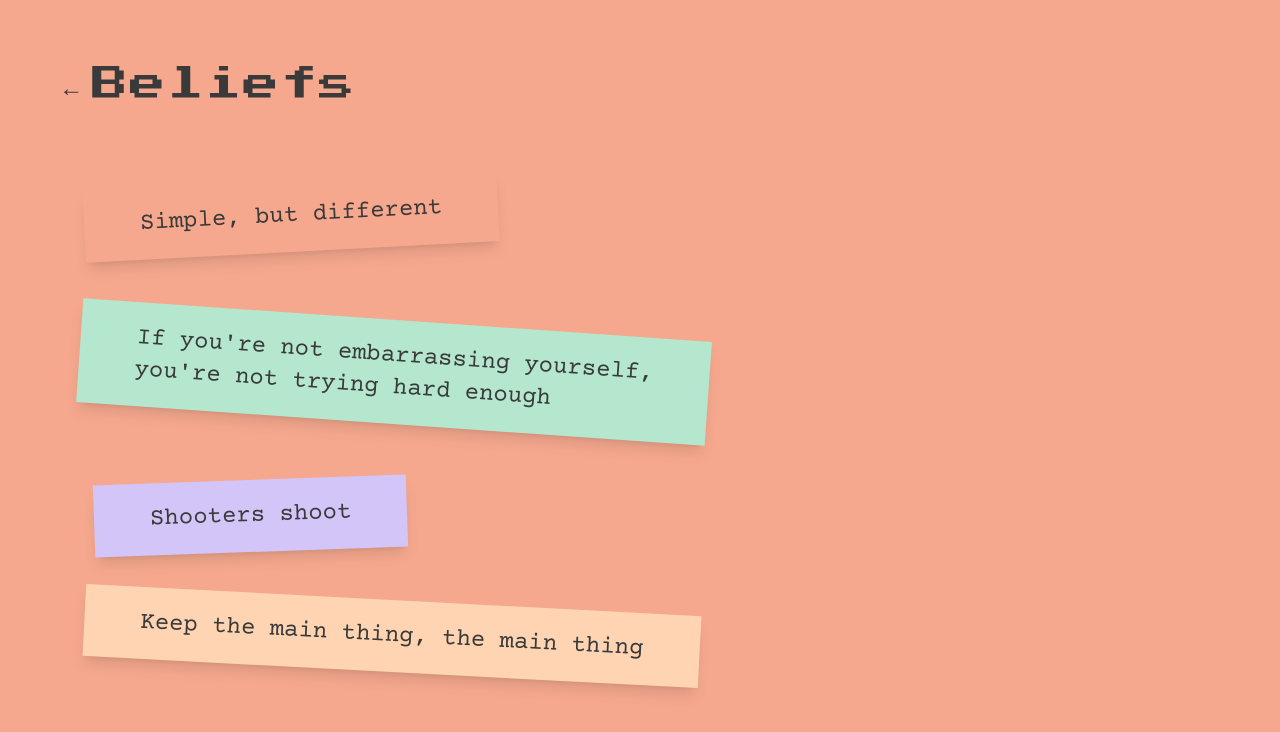
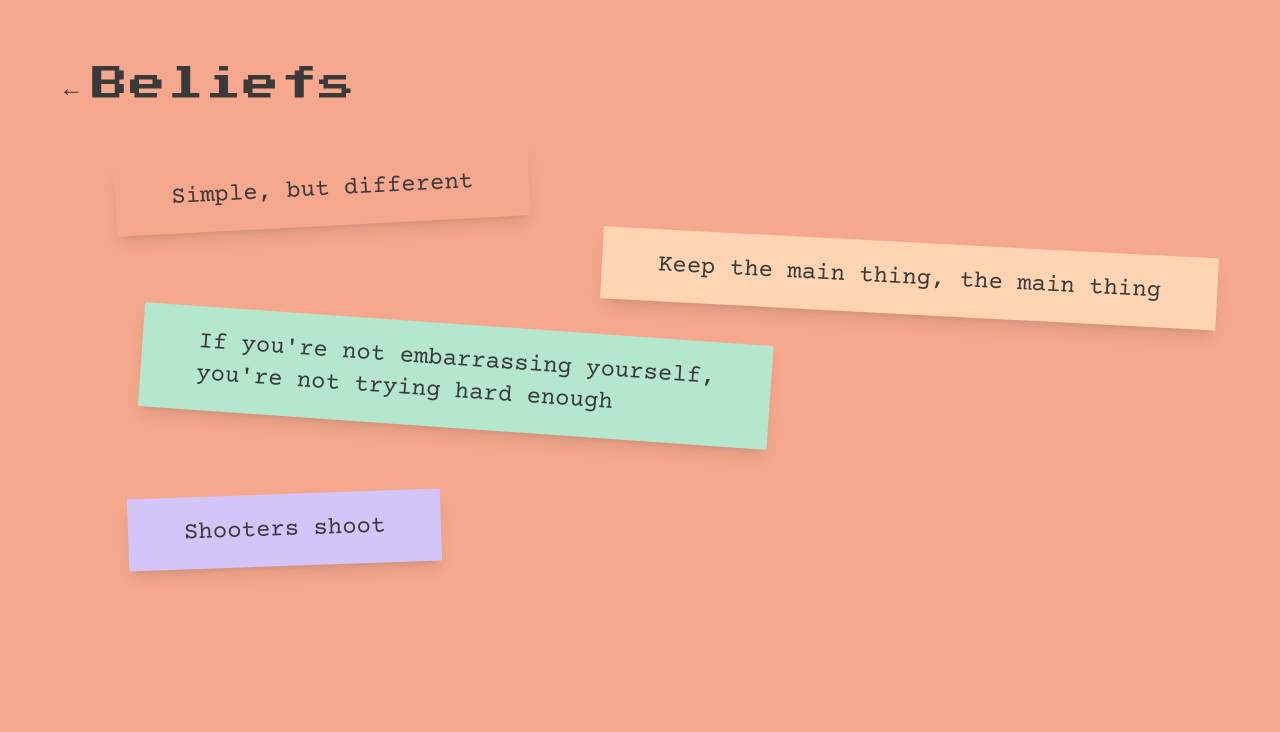
Before and after one commit to tateschwartz1-dotcom/website, a Next.js app in the folder tate_portfolio/nextjs_space/: page /beliefs in a window 1280 px wide. Shown: the top 732 px of the page. Built offline with nearby package versions, Linux system fonts and the light colour scheme.

Commit message:
Fix beliefs layout to fit all blocks on any screen size

```diff
--- a/tate_portfolio/nextjs_space/app/beliefs/page.tsx
+++ b/tate_portfolio/nextjs_space/app/beliefs/page.tsx
@@ -1,45 +1,47 @@
 'use client';
 
 import { motion } from 'framer-motion';
+import { useEffect, useState } from 'react';
 import { AnimatedBackground } from '@/components/animated-background';
 import { PageHeader } from '@/components/page-header';
 
 const beliefs = [
-  {
-    id: 1,
-    text: 'Simple, but different',
-    rotation: -3,
-    initialX: 20,
-    initialY: 60,
-    bg: 'bg-coral',
-  },
+  { id: 1, text: 'Simple, but different', rotation: -3, bg: 'bg-coral' },
   {
     id: 2,
     lines: ["If you're not embarrassing yourself,", "you're not trying hard enough"],
     rotation: 4,
-    initialX: 15,
-    initialY: 200,
     bg: 'bg-mint',
   },
-  {
-    id: 3,
-    text: 'Shooters shoot',
-    rotation: -2,
-    initialX: 30,
-    initialY: 360,
-    bg: 'bg-lavender',
-  },
-  {
-    id: 4,
-    text: 'Keep the main thing, the main thing',
-    rotation: 3,
-    initialX: 20,
-    initialY: 480,
-    bg: 'bg-peach',
-  },
+  { id: 3, text: 'Shooters shoot', rotation: -2, bg: 'bg-lavender' },
+  { id: 4, text: 'Keep the main thing, the main thing', rotation: 3, bg: 'bg-peach' },
 ];
 
+function getPositions(w: number, h: number) {
+  const ch = h - 120;
+  if (w < 768) {
+    return [
+      { x: 20, y: ch * 0.03 },
+      { x: 15, y: ch * 0.25 },
+      { x: 25, y: ch * 0.50 },
+      { x: 18, y: ch * 0.73 },
+    ];
+  }
+  return [
+    { x: w * 0.04, y: ch * 0.05 },
+    { x: w * 0.06, y: ch * 0.30 },
+    { x: w * 0.05, y: ch * 0.55 },
+    { x: w * 0.42, y: ch * 0.18 },
+  ];
+}
+
 export default function BeliefsPage() {
+  const [positions, setPositions] = useState<{ x: number; y: number }[] | null>(null);
+
+  useEffect(() => {
+    setPositions(getPositions(window.innerWidth, window.innerHeight));
+  }, []);
+
   return (
     <main className="relative h-screen overflow-hidden">
       <AnimatedBackground />
@@ -47,21 +49,22 @@ export default function BeliefsPage() {
       <div className="relative z-10 h-screen p-8 md:p-12 lg:p-16 overflow-hidden">
         <PageHeader title="Beliefs" />
 
-        {/* Draggable Beliefs Blocks */}
         <div className="relative h-[calc(100vh-120px)] mt-4">
           {/* Hidden "Boo" text behind Shooters shoot block */}
+          {positions && (
             <div
               className="absolute font-body text-2xl md:text-3xl lg:text-4xl text-charcoal select-none"
               style={{
-              left: '80px',
-              top: '380px',
+                left: positions[2].x,
+                top: positions[2].y,
                 transform: 'rotate(-2deg)',
               }}
             >
               Boo
             </div>
+          )}
 
-          {beliefs.map((belief) => (
+          {positions && beliefs.map((belief, i) => (
             <motion.div
               key={belief.id}
               drag
@@ -69,17 +72,17 @@ export default function BeliefsPage() {
               dragElastic={0}
               className="absolute cursor-grab active:cursor-grabbing"
               initial={{
-                x: belief.initialX,
-                y: belief.initialY,
+                x: positions[i].x,
+                y: positions[i].y,
                 rotate: belief.rotation,
               }}
               whileDrag={{ scale: 1.05, zIndex: 100 }}
             >
               <div className={`${belief.bg} text-charcoal px-6 py-3 md:px-10 md:py-4 lg:px-14 lg:py-5 shadow-lg select-none`}>
                 {'lines' in belief && belief.lines ? (
-                  <div className="font-body text-base md:text-xl lg:text-2xl">
-                    {belief.lines.map((line, i) => (
-                      <p key={i} className="max-w-[80vw]">{line}</p>
+                  <div className="font-body text-base md:text-xl lg:text-2xl max-w-[80vw]">
+                    {belief.lines.map((line, j) => (
+                      <p key={j}>{line}</p>
                     ))}
                   </div>
                 ) : (
```
Lines whose indentation alone changed are shown as unchanged.
